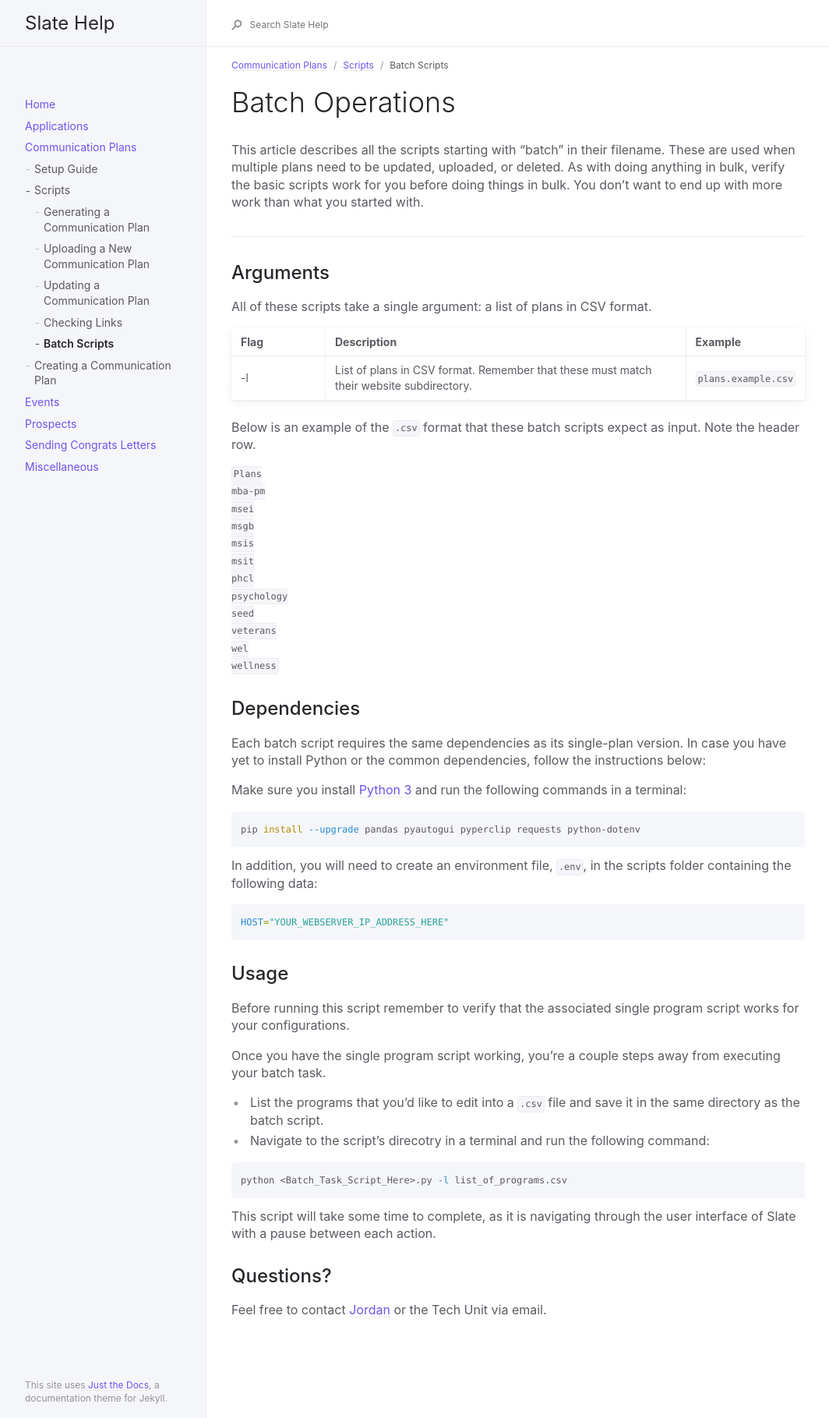
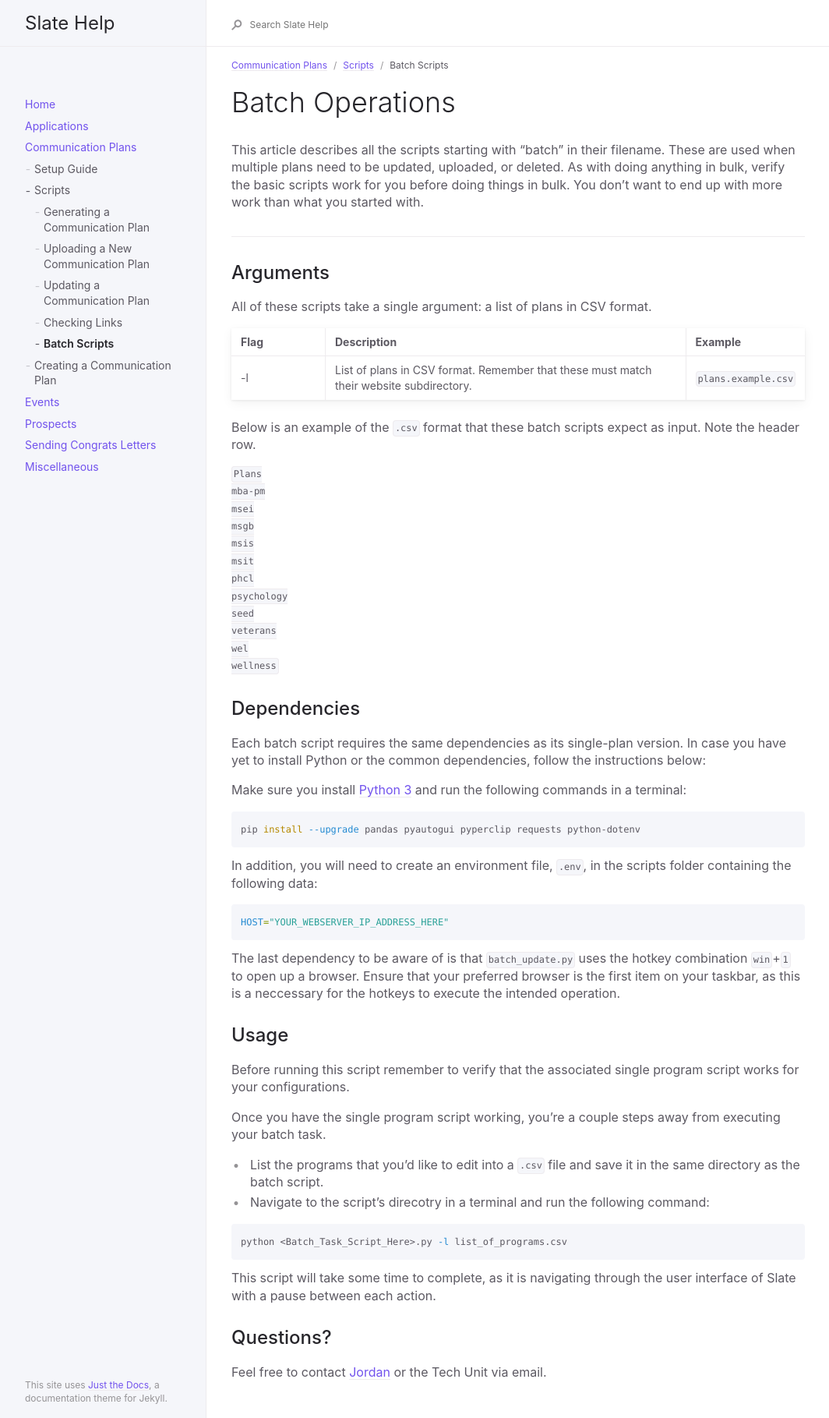
Before and after one commit to oretoise/docs, a Jekyll site: the page built from _docs/comm-plans/scripts/batch-scripts.md, in a window 1280 px wide. Shown: the whole page at 78% size, without its empty margins (91-1155 px from the left). Built offline with Jekyll 4.4.1, drawn with Linux system fonts in a browser that asks for light colours.

Commit message:
Additional Dependency to batch documnentation

````diff
--- a/_docs/comm-plans/scripts/batch-scripts.md
+++ b/_docs/comm-plans/scripts/batch-scripts.md
@@ -52,6 +52,8 @@ In addition, you will need to create an environment file, `.env`, in the scripts
 HOST="YOUR_WEBSERVER_IP_ADDRESS_HERE"
 ```
 
+The last dependency to be aware of is that `batch_update.py` uses the hotkey combination `win`+`1` to open up a browser. Ensure that your preferred browser is the first item on your taskbar, as this is a neccessary for the hotkeys to execute the intended operation.
+
 ## Usage
 Before running this script remember to verify that the associated single program script works for your configurations.
 
````
